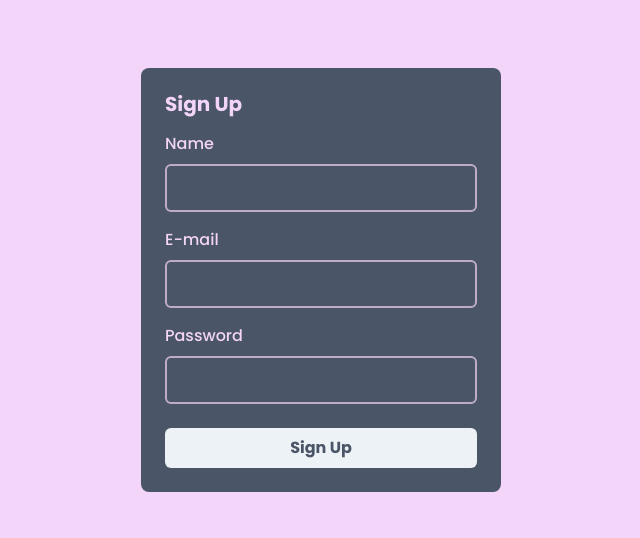
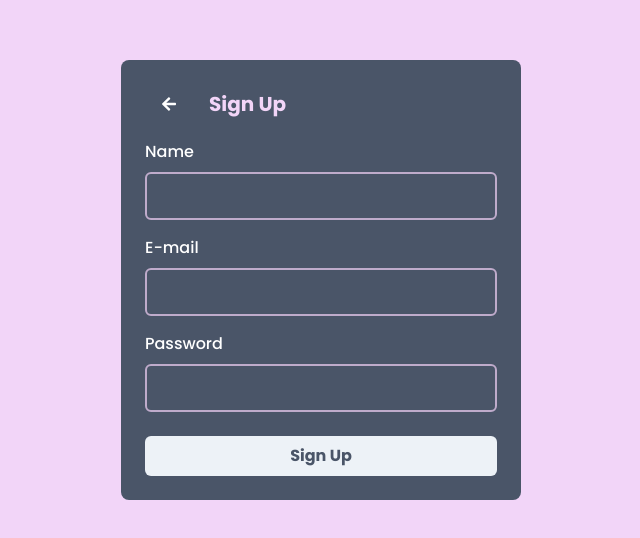
Before and after one commit to keyyuwan/Compliment-ReactJS, a Next.js app: page /signup in a window 1280 px wide. Shown: the part 120-658 px from the top of the page, without its empty margins (319-959 px from the left). Built offline with nearby package versions, Linux system fonts and the light colour scheme.

Commit message:
sign in screen

```diff
--- a/src/components/Form/Input.tsx
+++ b/src/components/Form/Input.tsx
@@ -8,7 +8,7 @@ type InputProps = {
 export function Input({ name, label }: InputProps) {
   return (
     <FormControl>
-      <FormLabel htmlFor={name} color="purple.50">
+      <FormLabel htmlFor={name} color="white">
         {label}
       </FormLabel>
       <ChakraInput
--- a/src/pages/signup.tsx
+++ b/src/pages/signup.tsx
@@ -1,11 +1,6 @@
-import {
-  Flex,
-  VStack,
-  Heading,
-  Button,
-  FormControl,
-  FormLabel,
-} from "@chakra-ui/react";
+import Link from "next/link";
+import { Flex, VStack, Heading, Button } from "@chakra-ui/react";
+import { FaArrowLeft } from "react-icons/fa";
 import { Input } from "../components/Form/Input";
 
 export default function SignUp() {
@@ -14,14 +9,21 @@ export default function SignUp() {
       <Flex
         as="form"
         direction="column"
-        w="360px"
+        w={["300px", "400px"]}
         bg="gray.600"
         borderRadius="8px"
-        p="6"
+        p={["4", "6"]}
       >
-        <Heading fontSize="xl" color="purple.50">
-          Sign Up
-        </Heading>
+        <Flex align="center" gap="4">
+          <Link href="/">
+            <Button bg="none" _hover={{ bg: "none" }}>
+              <FaArrowLeft style={{ color: "white" }} />
+            </Button>
+          </Link>
+          <Heading fontSize="xl" color="purple.50">
+            Sign Up
+          </Heading>
+        </Flex>
 
         <VStack mt="4" spacing="4">
           <Input name="name" label="Name" />
```
Also changed, not shown: src/components/SignIn/index.tsx (added, +40 -0 lines), src/pages/index.tsx (+18 -2 lines).
